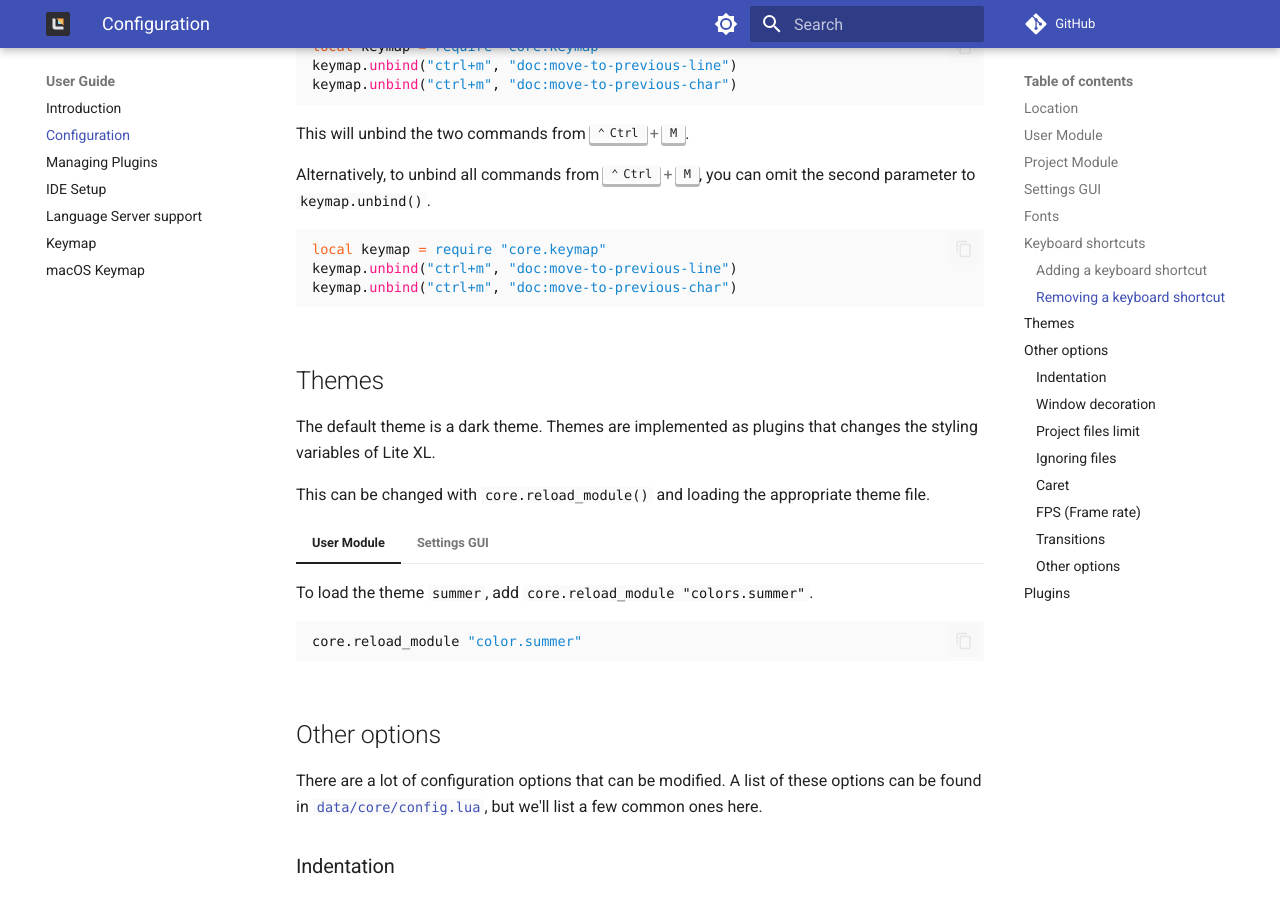
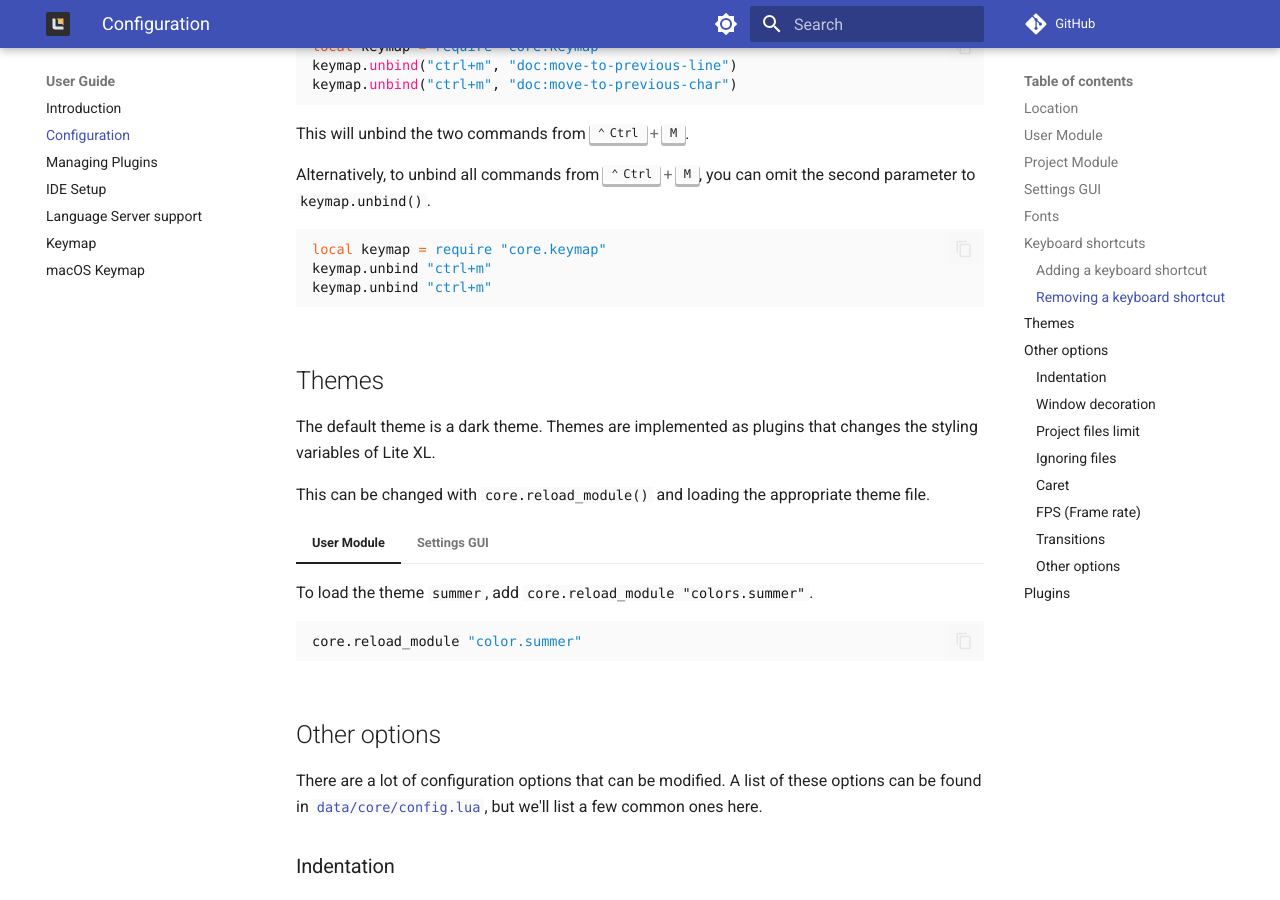
Before and after one commit to lite-xl/lite-xl.github.io, an MkDocs documentation site: the page built from docs/user-guide/configuration.md, in a window 1280 px wide and 900 px high, scrolled down 3539 px. Built offline with MkDocs 1.6.1 and Material for MkDocs 9.7.7, drawn with Linux system fonts in a browser that asks for light colours; some web fonts are replaced; comment, search, counter and statistics services are not loaded; the version menu is left out.

Commit message:
fix wrong keymap.unbind invocation in configuration section

````diff
--- a/docs/user-guide/configuration.md
+++ b/docs/user-guide/configuration.md
@@ -219,8 +219,8 @@ To remove an existing keyboard shortcut, you can use `keymap.unbind()`.
 
     ```lua
     local keymap = require "core.keymap"
-    keymap.unbind("ctrl+m", "doc:move-to-previous-line")
-    keymap.unbind("ctrl+m", "doc:move-to-previous-char")
+    keymap.unbind "ctrl+m"
+    keymap.unbind "ctrl+m"
     ```
 
 === "Settings UI"
````
